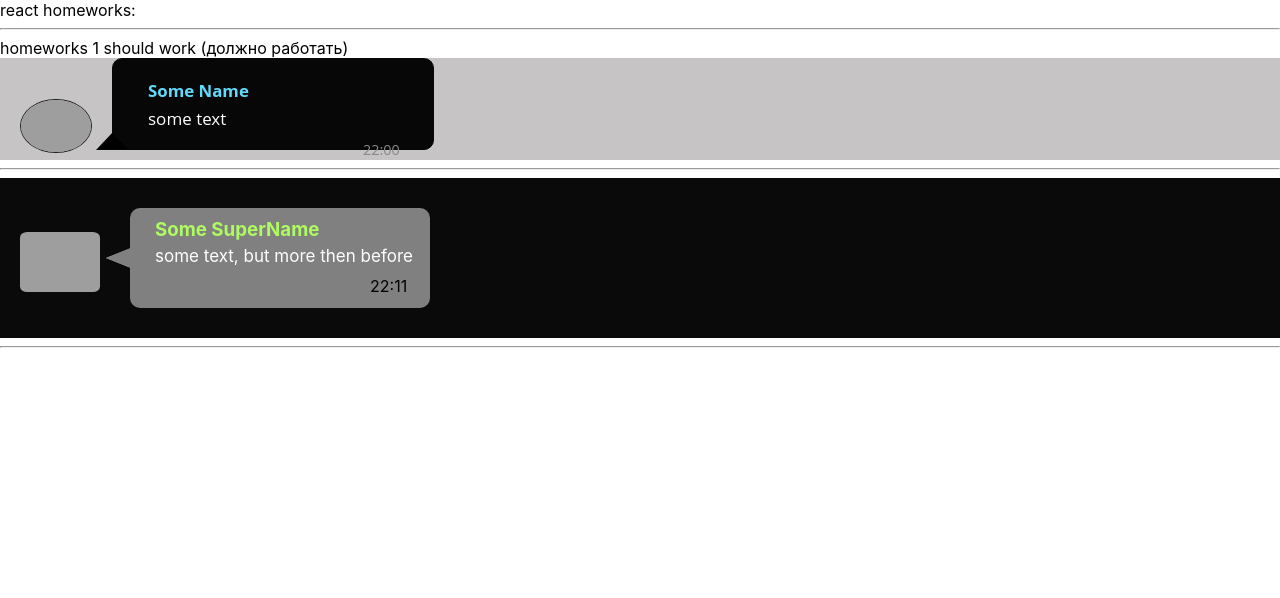
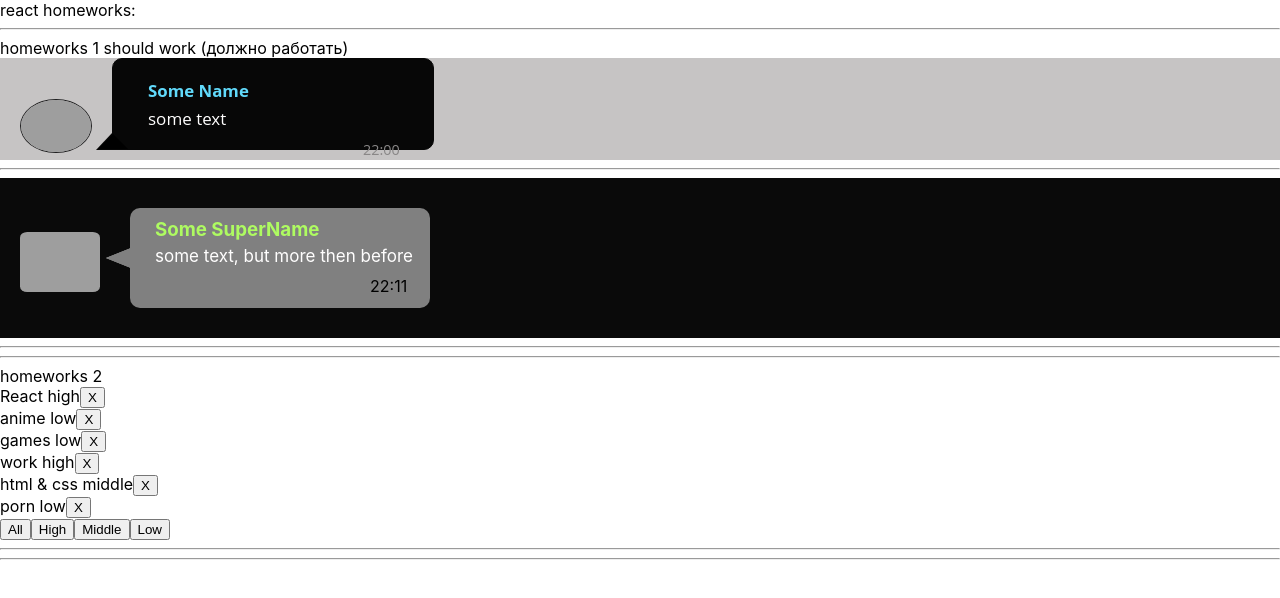
Before and after one commit to RamanSlinka/Homeworks, a React (Create React App) app: page / in a window 1280 px wide. Shown: the top 598 px of the page. Built offline with nearby package versions, Linux system fonts and the light colour scheme; grey boxes are pictures that could not be loaded.

Commit message:
homework-#1 homework-#2(started) homework-#2(finished)

```diff
--- a/src/p1-main/m1-ui/u1-app/App.tsx
+++ b/src/p1-main/m1-ui/u1-app/App.tsx
@@ -1,13 +1,14 @@
 import React from 'react'
 import s from './App.module.css'
 import HW1 from '../../../p2-homeworks/h1/HW1'
+import HW2 from '../../../p2-homeworks/h2/HW2'
 
 function App() {
     return (
         <div className={s.App}>
             <div>react homeworks:</div>
             <HW1/>
-            {/*<HW2/>*/}
+            <HW2/>
             {/*<HW3/>*/}
             {/*<HW4/>*/}
             {/*<HW5/>*/}
--- a/src/p2-homeworks/h1/HW1.tsx
+++ b/src/p2-homeworks/h1/HW1.tsx
@@ -14,12 +14,7 @@
     message: 'some text, but more then before',
     time: '22:11',
 }
-const messageDataAlt = {
-    avatar: 'https://cdn.roundicons.com/wp-content/uploads/2017/08/Artboard-18-copy-17-hand-drawn-avatar-Icon.png',
-    name: 'Some SuperName',
-    message: 'some text, but more then before',
-    time: '22:11',
-}
+
 
 function HW1() {
     return (
--- a/src/p2-homeworks/h2/Affair.tsx
+++ b/src/p2-homeworks/h2/Affair.tsx
@@ -1,18 +1,19 @@
 import React from 'react'
+import {AffairType} from "./HW2";
 
 type AffairPropsType = {
     // key не нужно типизировать
-    affair: any // need to fix any
-    deleteAffairCallback: any // need to fix any
+    affair:  AffairType
+    deleteAffairCallback: (_id: number) => void
+
 }
 
 function Affair(props: AffairPropsType) {
-    const deleteCallback = () => {}// need to fix
+    const deleteCallback = () => {props.deleteAffairCallback(props.affair._id)}
 
     return (
         <div>
-            // show some text
-
+            {props.affair.name + '   ' + props.affair.priority}
             <button onClick={deleteCallback}>X</button>
         </div>
     )
--- a/src/p2-homeworks/h2/Affairs.tsx
+++ b/src/p2-homeworks/h2/Affairs.tsx
@@ -1,11 +1,11 @@
-import React from 'react'
+import React, {Dispatch,  SetStateAction} from 'react'
 import Affair from './Affair'
-import {AffairType} from './HW2'
+import {AffairType, FilterType} from './HW2'
 
-type AffairsPropsType = { // need to fix any
-    data: any
-    setFilter: any
-    deleteAffairCallback: any
+type AffairsPropsType = {
+    data: Array<AffairType>
+    setFilter: Dispatch<SetStateAction<FilterType>>
+    deleteAffairCallback: (_id: number) => void
 }
 
 function Affairs(props: AffairsPropsType) {
@@ -17,10 +17,14 @@
         />
     ))
 
-    const setAll = () => {} // need to fix
-    const setHigh = () => {}
-    const setMiddle = () => {}
-    const setLow = () => {}
+    const setAll = () =>
+    { props.setFilter('all')} // need to fix
+    const setHigh = () =>
+    { props.setFilter('high')}
+    const setMiddle = () =>
+    { props.setFilter('middle')}
+    const setLow = () =>
+    { props.setFilter('low')}
 
     return (
         <div>
--- a/src/p2-homeworks/h2/HW2.tsx
+++ b/src/p2-homeworks/h2/HW2.tsx
@@ -2,40 +2,52 @@
 import Affairs from './Affairs'
 
 // types
-export type AffairPriorityType = any // need to fix any
-export type AffairType = any // need to fix any
+export type AffairPriorityType = 'high' | 'low' | 'middle'
+export type AffairType = {
+    _id: number
+    name: string
+    priority: AffairPriorityType
+}
 export type FilterType = 'all' | AffairPriorityType
 
 // constants
-const defaultAffairs: any = [ // need to fix any
+const defaultAffairs: Array<AffairType> = [
     {_id: 1, name: 'React', priority: 'high'},
     {_id: 2, name: 'anime', priority: 'low'},
     {_id: 3, name: 'games', priority: 'low'},
     {_id: 4, name: 'work', priority: 'high'},
     {_id: 5, name: 'html & css', priority: 'middle'},
+    {_id: 6, name: 'porn', priority: 'low'},  // but it is not exactly ;)
 ]
 
 // pure helper functions
-export const filterAffairs = (affairs: any, filter: any): any => { // need to fix any
+export const filterAffairs =
+    (affairs: Array<AffairType>, filter: FilterType): Array<AffairType> => {
     if (filter === 'all') return affairs
-    else return // need to fix
+    else if (filter === 'high') {
+        return affairs.filter(a => a.priority === 'high')
+    } else if (filter === 'low') {
+        return affairs.filter(a => a.priority === 'low')
+    } else
+        return affairs.filter(a => a.priority === 'middle')
 }
-export const deleteAffair = (affairs: any, _id: any): any => { // need to fix any
-    return // need to fix
+
+export const deleteAffair = (affairs: Array<AffairType>, _id: number): Array<AffairType> => {
+      return  affairs.filter(a => a._id !== _id)
+
 }
 
 function HW2() {
-    const [affairs, setAffairs] = useState<any>(defaultAffairs) // need to fix any
+    const [affairs, setAffairs] = useState<Array<AffairType>>(defaultAffairs)
     const [filter, setFilter] = useState<FilterType>('all')
 
     const filteredAffairs = filterAffairs(affairs, filter)
-    const deleteAffairCallback = (_id: any) => setAffairs(deleteAffair(affairs, _id)) // need to fix any
+    const deleteAffairCallback = (_id: number) =>   setAffairs(deleteAffair(affairs, _id))
 
     return (
         <div>
             <hr/>
             homeworks 2
-
             {/*should work (должно работать)*/}
             <Affairs
                 data={filteredAffairs}
```
